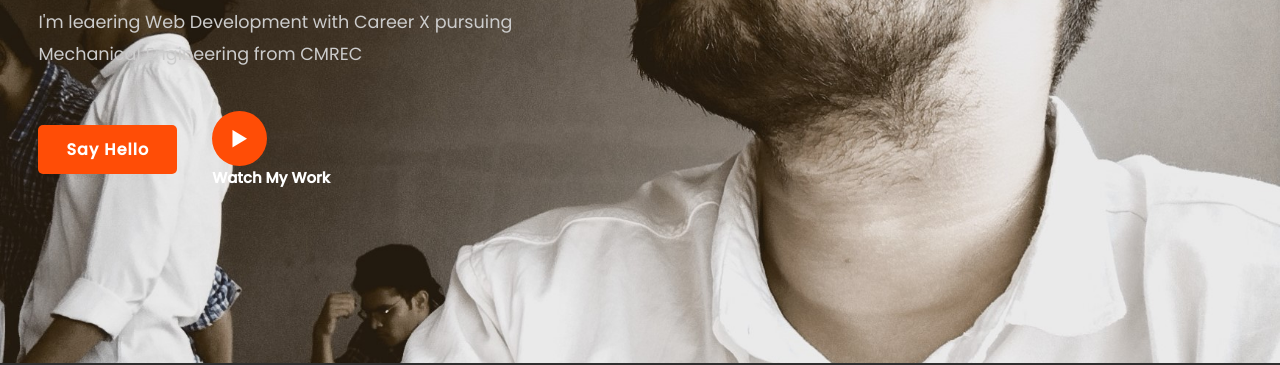
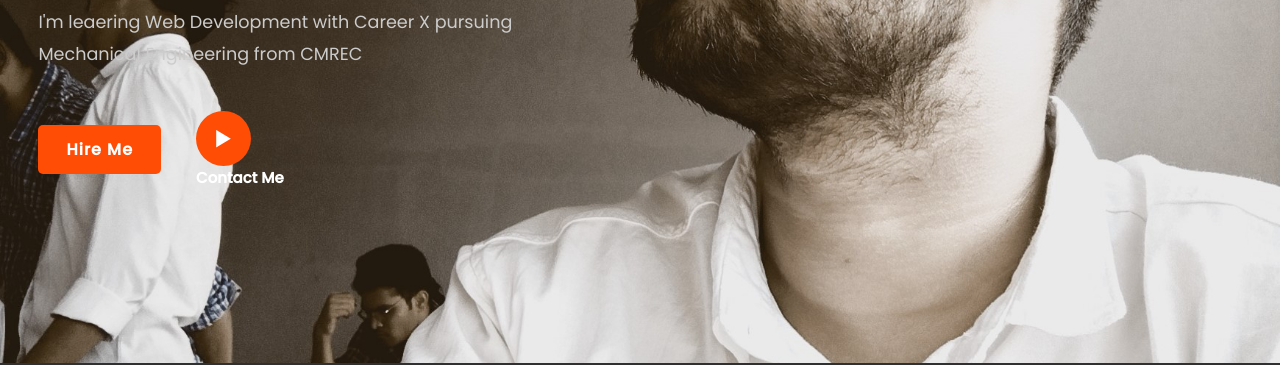
Before and after one commit to Gayaz-mohammed/personal-porfolio.github.io, a plain HTML site: page index.html in a window 1280 px wide. Shown: the part 437-802 px from the top of the page. Drawn offline with nearby package versions, Linux system fonts and the light colour scheme; a web font is replaced by a local one.

Commit message:
index.html

```diff
--- a/index.html
+++ b/index.html
@@ -39,8 +39,8 @@
     <p>I'm leaering Web Development with Career X pursuing <br>
       Mechanical Engineering from CMREC</p>
     <div class="button">
-      <a href="#" class="btn">Say Hello</a>
-      <a href="#" class="btn2"><span><i class='bx bx-play'></i></span>Watch My Work</a>
+      <a href="#" class="btn">Hire Me</a>
+      <a href="#" class="btn2"><span><i class='bx bx-play'></i></span>Contact Me</a>
     </div>
   </div>
 </section>
```
